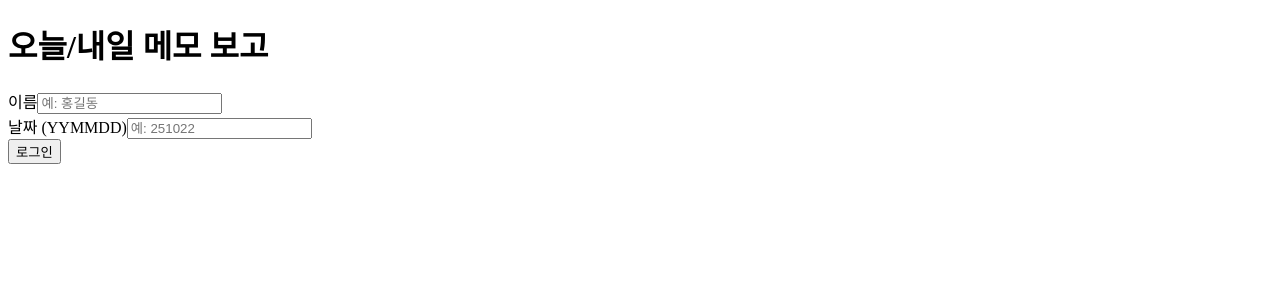
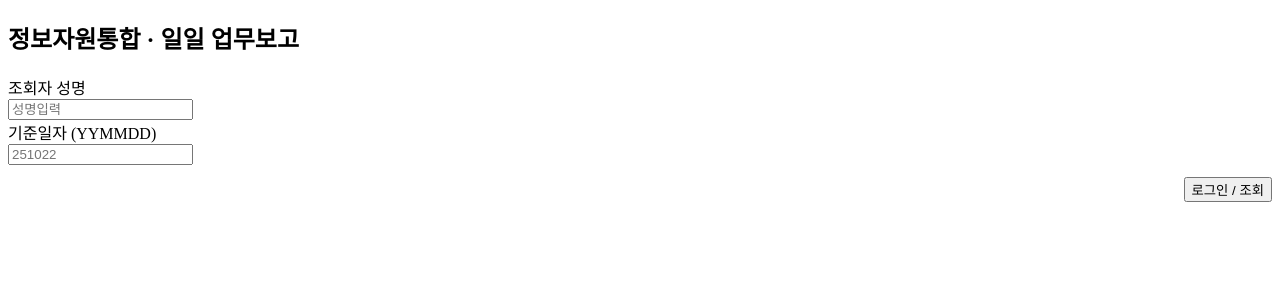
Before and after one commit to freudpark/memolog, a Next.js app: page / in a window 1280 px wide. Shown: the top 300 px of the page. Built offline with nearby package versions, Linux system fonts and the light colour scheme.

Commit message:
Refactor date handling and update UI components

```diff
--- a/app/page.tsx
+++ b/app/page.tsx
@@ -1,9 +1,8 @@
 'use client';
 import { useEffect, useMemo, useState } from 'react';
-import { WORK_TYPES, WorkType } from '@/utils/workTypes';
-import WorkCard from '@/components/WorkCard';
+import DailyTable from '@/components/DailyTable';
 
-function yyyymmddToYYMMDD(date: Date) {
+function yyyymmdd(date: Date) {
   const y = date.getFullYear().toString().slice(-2);
   const m = String(date.getMonth() + 1).padStart(2, '0');
   const d = String(date.getDate()).padStart(2, '0');
@@ -12,10 +11,9 @@ function yyyymmddToYYMMDD(date: Date) {
 
 export default function Page() {
   const [name, setName] = useState('');
-  const [baseDate, setBaseDate] = useState(''); // YYMMDD 문자열 입력
+  const [baseDate, setBaseDate] = useState(''); // YYMMDD
   const [loggedIn, setLoggedIn] = useState(false);
 
-  // 최초 접속 시 로컬 저장값 불러오기
   useEffect(() => {
     const n = localStorage.getItem('memolog:name');
     const d = localStorage.getItem('memolog:baseDate');
@@ -24,83 +22,65 @@ export default function Page() {
     if (n && d) setLoggedIn(true);
   }, []);
 
-  const todayHuman = useMemo(() => {
-    if (!baseDate || baseDate.length !== 6) return '';
-    const fullYear = Number('20' + baseDate.slice(0, 2));
-    const month = Number(baseDate.slice(2, 4)) - 1;
-    const day = Number(baseDate.slice(4, 6));
-    const dt = new Date(fullYear, month, day);
+  const fullDate = useMemo(() => {
+    if (!/^\d{6}$/.test(baseDate)) return '';
+    const dt = new Date(Number('20' + baseDate.slice(0, 2)), Number(baseDate.slice(2, 4)) - 1, Number(baseDate.slice(4, 6)));
     return dt.toLocaleDateString();
   }, [baseDate]);
 
   function handleLogin() {
-    if (!name.trim()) {
-      alert('이름을 입력하세요');
-      return;
-    }
-    if (!/^\d{6}$/.test(baseDate)) {
-      alert('날짜는 YYMMDD 형식으로 입력하세요 (예: ' + yyyymmddToYYMMDD(new Date()) + ')');
-      return;
-    }
+    if (!name.trim()) return alert('이름을 입력하세요');
+    if (!/^\d{6}$/.test(baseDate)) return alert('날짜는 YYMMDD 형식입니다. 예: ' + yyyymmdd(new Date()));
     localStorage.setItem('memolog:name', name.trim());
     localStorage.setItem('memolog:baseDate', baseDate);
     setLoggedIn(true);
   }
-
-  function handleLogout() {
-    setLoggedIn(false);
-  }
+  function handleLogout() { setLoggedIn(false); }
 
   return (
     <div className="container">
-      <div className="header">
-        <h1>오늘/내일 메모 보고</h1>
-        {loggedIn && (
-          <div className="badge">기준일: {todayHuman} (YYMMDD: {baseDate})</div>
-        )}
-      </div>
-
       {!loggedIn ? (
-        <div className="rounded-2xl bg-white border p-4">
-          <div className="grid gap-3">
-            <div>
-              <label className="block text-sm text-gray-600 mb-1">이름</label>
-              <input className="input" placeholder="예: 홍길동" value={name} onChange={(e) => setName(e.target.value)} />
+        <div className="login-wrap">
+          <div className="card">
+            <h2>정보자원통합 · 일일 업무보고</h2>
+            <div className="row">
+              <div style={{ flex: 1 }}>
+                <div className="lb">조회자 성명</div>
+                <input className="input" placeholder="성명입력" value={name} onChange={(e) => setName(e.target.value)} />
+              </div>
+              <div style={{ flex: 1 }}>
+                <div className="lb">기준일자 (YYMMDD)</div>
+                <input className="input" placeholder={yyyymmdd(new Date())} value={baseDate} onChange={(e) => setBaseDate(e.target.value)} />
+              </div>
             </div>
-            <div>
-              <label className="block text-sm text-gray-600 mb-1">날짜 (YYMMDD)</label>
-              <input className="input" placeholder="예: 251022" value={baseDate} onChange={(e) => setBaseDate(e.target.value)} />
-            </div>
-            <div className="row" style={{ justifyContent: 'flex-end' }}>
-              <button onClick={handleLogin} className="px-4 py-2 rounded-xl bg-black text-white">로그인</button>
+            <div style={{ display:'flex', justifyContent:'flex-end', marginTop:12 }}>
+              <button className="btn" onClick={handleLogin}>로그인 / 조회</button>
             </div>
           </div>
         </div>
       ) : (
         <>
-          <div className="rounded-2xl bg-white border p-3 mb-3">
+          {/* 옵션 B: 상단 Summary 박스 */}
+          <div className="card" style={{ marginBottom: 16 }}>
             <div className="row">
-              <div className="flex-1">
-                <div className="text-sm text-gray-600">사용자</div>
-                <div className="font-semibold">{name}</div>
+              <div style={{ flex:1 }}>
+                <div className="lb">사용자</div>
+                <div style={{ fontWeight:700 }}>{name}</div>
               </div>
-              <div className="flex-1">
-                <div className="text-sm text-gray-600">기준일(YYMMDD)</div>
-                <div className="font-semibold">{baseDate}</div>
+              <div style={{ flex:1 }}>
+                <div className="lb">기준일</div>
+                <div style={{ fontWeight:700 }}>{fullDate} (YYMMDD: {baseDate})</div>
               </div>
               <div>
-                <button onClick={handleLogout} className="px-3 py-2 rounded-xl border">로그아웃</button>
+                <button className="btn" onClick={handleLogout}>로그아웃</button>
               </div>
             </div>
           </div>
 
-          <div className="card-grid">
-            {WORK_TYPES.map((w) => (
-              <WorkCard key={w} name={name} baseDate={baseDate} workType={w as WorkType} />
-            ))}
-          </div>
+          {/* 하이브리드 모던 테이블 */}
+          <DailyTable name={name} baseDate={baseDate} />
 
-          <div className="footer">© 오늘/내일 메모 보고 — Vercel + Supabase</div>
+          <div className="footer">© 일일 업무 보고 — Vercel + Supabase</div>
         </>
       )}
     </div>
```
